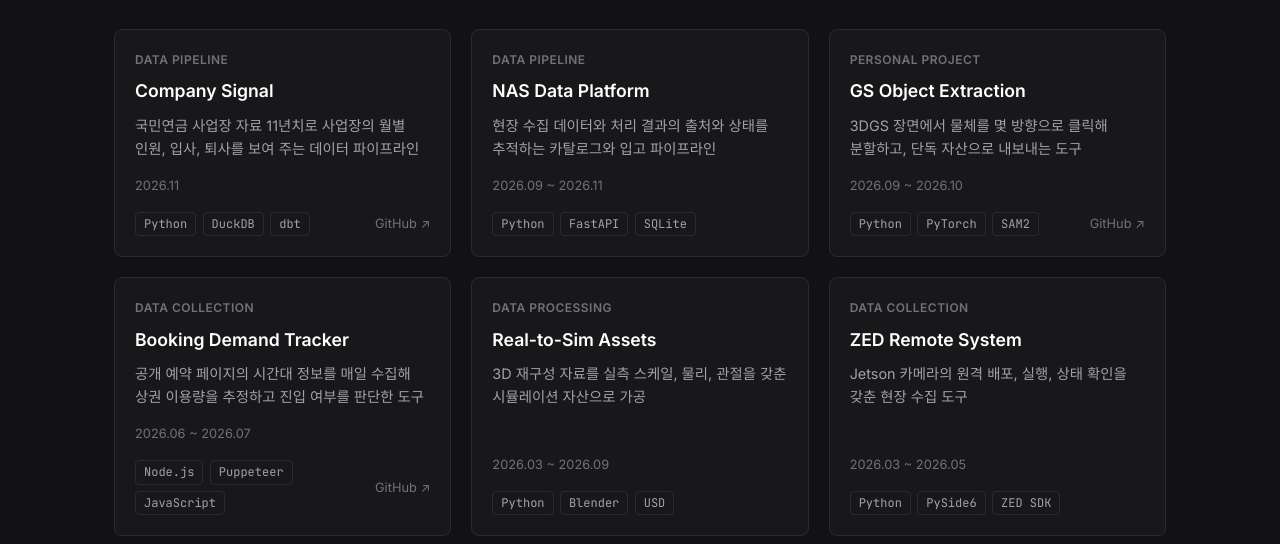
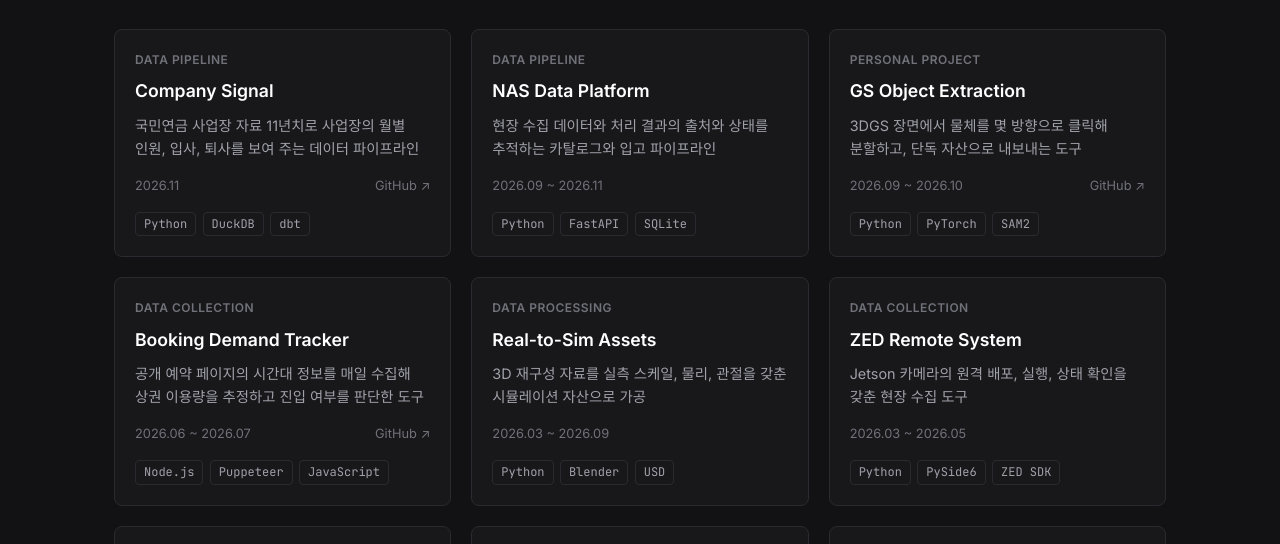
Before and after one commit to 07LEE/07lee.github.io, a plain HTML site: page portfolio/projects.html in a window 1280 px wide. Shown: the part 231-775 px from the top of the page. Drawn offline with Linux system fonts and the light colour scheme.

Commit message:
fix: keep project card tags on one row next to a GitHub link
Move the GitHub link onto the period line so the tags always get the full card width.

```diff
--- a/portfolio/assets/js/projects.js
+++ b/portfolio/assets/js/projects.js
@@ -45,10 +45,9 @@ function buildCard(project) {
         <div class="card-category">${escapeHtml(project.category)}</div>
         <h3><a class="card-link" href="${escapeHtml(project.link)}"${externalAttrs(project.link)}>${escapeHtml(project.title)}</a></h3>
         <p>${escapeHtml(project.description)}</p>
-        <div class="card-meta">${escapeHtml(project.period)}</div>
+        <div class="card-meta"><span>${escapeHtml(project.period)}</span>${github}</div>
         <div class="card-footer">
             <div class="card-tags">${tags}</div>
-            ${github}
         </div>
     `;
     return card;
--- a/portfolio/projects.html
+++ b/portfolio/projects.html
@@ -36,8 +36,13 @@
             justify-content: flex-start;
         }
 
+        /* The period and the GitHub link share one line, so the tags below always get the full width. */
         .project-grid .featured-card .card-meta {
             margin-top: auto;
+            display: flex;
+            justify-content: space-between;
+            align-items: baseline;
+            gap: 0.75rem;
         }
 
         .card-link {
```
